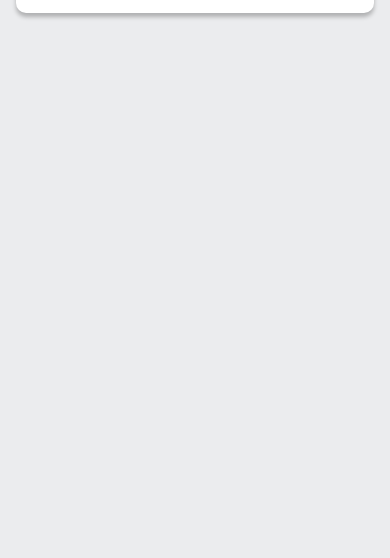
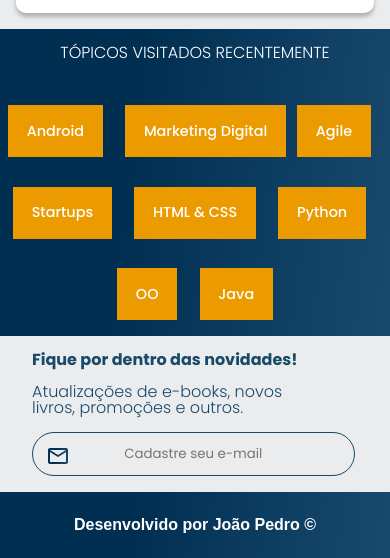
Before and after one commit to jhonny237/alurabook, a plain HTML site: page index.html in a window 390 px wide. Shown: the part 1612-2170 px from the top of the page. Before the commit the page ends 1641 px from the top, so only its background shows below. Drawn offline with nearby package versions, Linux system fonts and the light colour scheme.

Commit message:
mobile firt finish

```diff
--- a/index.html
+++ b/index.html
@@ -155,9 +155,57 @@
         </div>
     </div>
   </div>
+    </section>
 
+    <section class="topicos">
+        <h2 class="topicos__titulo">TÓPICOS VISITADOS RECENTEMENTE</h2>
+        <ul class="topicos__lista">
+
+            <li class="lista__item">
+                <a class="topicos__link" href="#">Android</a>
+            </li>
+
+            <li class="lista__item"></li>
+                <a class="topicos__link"  href="#">Marketing Digital</a>
+            </li>
+
+            <li class="lista__item">
+                <a class="topicos__link" href="#">Agile</a>
+            </li>
+
+            <li class="lista__item"></li>
+                <a class="topicos__link"  href="#">Startups</a>
+            </li>
+
+            <li class="lista__item"></li>
+                <a class="topicos__link"  href="#">HTML & CSS</a>
+            </li>
+
+            <li class="lista__item"></li>
+                <a class="topicos__link"  href="#">Python</a>
+            </li>
+
+            <li class="lista__item"></li>
+                <a class="topicos__link"  href="#">OO</a>
+            </li>
+
+            <li class="lista__item"></li>
+                <a class="topicos__link"  href="#">Java</a>
+            </li>
+        </ul>
 
     </section>
+
+    <section class="contato">
+        <h2 class="contato__titulo">Fique por dentro das novidades!</h2>
+        <p class="contato__texto">Atualizações de e-books, novos livros, promoções e outros.</p>
+        <input placeholder="Cadastre seu e-mail" class="email__box" type="email">
+
+    </section>
+
+    <footer class="rodape">
+        <p>Desenvolvido por João Pedro ©</p>
+    </footer>
 
     <script src="https://cdn.jsdelivr.net/npm/swiper@9/swiper-bundle.min.js"></script>
     <script>
--- a/style.css
+++ b/style.css
@@ -1,6 +1,8 @@
 @import url(style/header.css);
 @import url(style/banner.css);
 @import url(style/carrossel.css);
+@import url(style/topicos.css);
+@import url(style/contato.css);
 @import url('https://fonts.googleapis.com/css2?family=Poppins:wght@300;400;500;700&display=swap');
 :root{
     --cor-de-fundo:#EBECEE;
@@ -9,6 +11,7 @@
     --azul-texto:linear-gradient(97.54deg, #002F52 35.49%, #326589 165.37%);
     --fonte-principal:"Poppins";
     --amarelo:#EB9B00;
+    --azul:#174969;
 
 
 }
--- /dev/null
+++ b/style/contato.css
@@ -0,0 +1,45 @@
+.email__box::placeholder{
+    font-family: var(--fonte-principal);
+    font-size: 1em;
+    text-align: center;
+    background: url("../assets/IMG/Email.svg") no-repeat
+}
+
+.email__box{
+    background-color: transparent;
+    width: 100%;
+    border-radius: 2em;
+    padding: 1em;
+    border: 1px solid var(--azul);
+    text-align: center;
+
+
+}
+
+.contato{
+    font-family: var(--fonte-principal);
+    padding: 1em 2em;
+    margin-right: 2em;
+}
+
+.contato__titulo,
+.contato__texto{
+    color: var(--azul);
+}
+
+.contato__titulo{
+    font-weight: 700;
+}
+
+.contato__texto{
+    font-weight: 300;
+    margin: 1em 0em;
+}
+.rodape{
+    background: var(--azul-texto);
+    padding: 25px;
+    text-align: center;
+    font-family: 'Montserrat', sans-serif;
+    font-weight: bold;
+    color: var(--branco);
+}
--- /dev/null
+++ b/style/topicos.css
@@ -0,0 +1,50 @@
+.topicos{
+    background: var(--azul-texto);
+    font-family: var(--fonte-principal);
+    text-align: center;
+    padding: 1em 0em;
+
+
+
+
+}
+
+.topicos__titulo{
+    color: var(--branco);
+    font-weight: 300;
+    text-align: center;
+    margin-bottom: 1em;
+
+
+
+}
+
+.lista__item{
+    display: flex;
+
+
+}
+
+.topicos__lista{
+    display: flex;
+    flex-wrap: wrap;
+    justify-content: center;
+    gap: 0.05em 0.7em;
+
+}
+
+.topicos__link{
+    color: var(--branco);
+    text-decoration: none;
+    background-color: var(--amarelo);
+    padding: 1.3em;
+    margin-top: 2em;
+    font-size: 0.9rem;
+    font-weight: 500;
+
+
+
+
+
+
+}
```
Also changed, not shown: assets/IMG/Email.svg (added).
